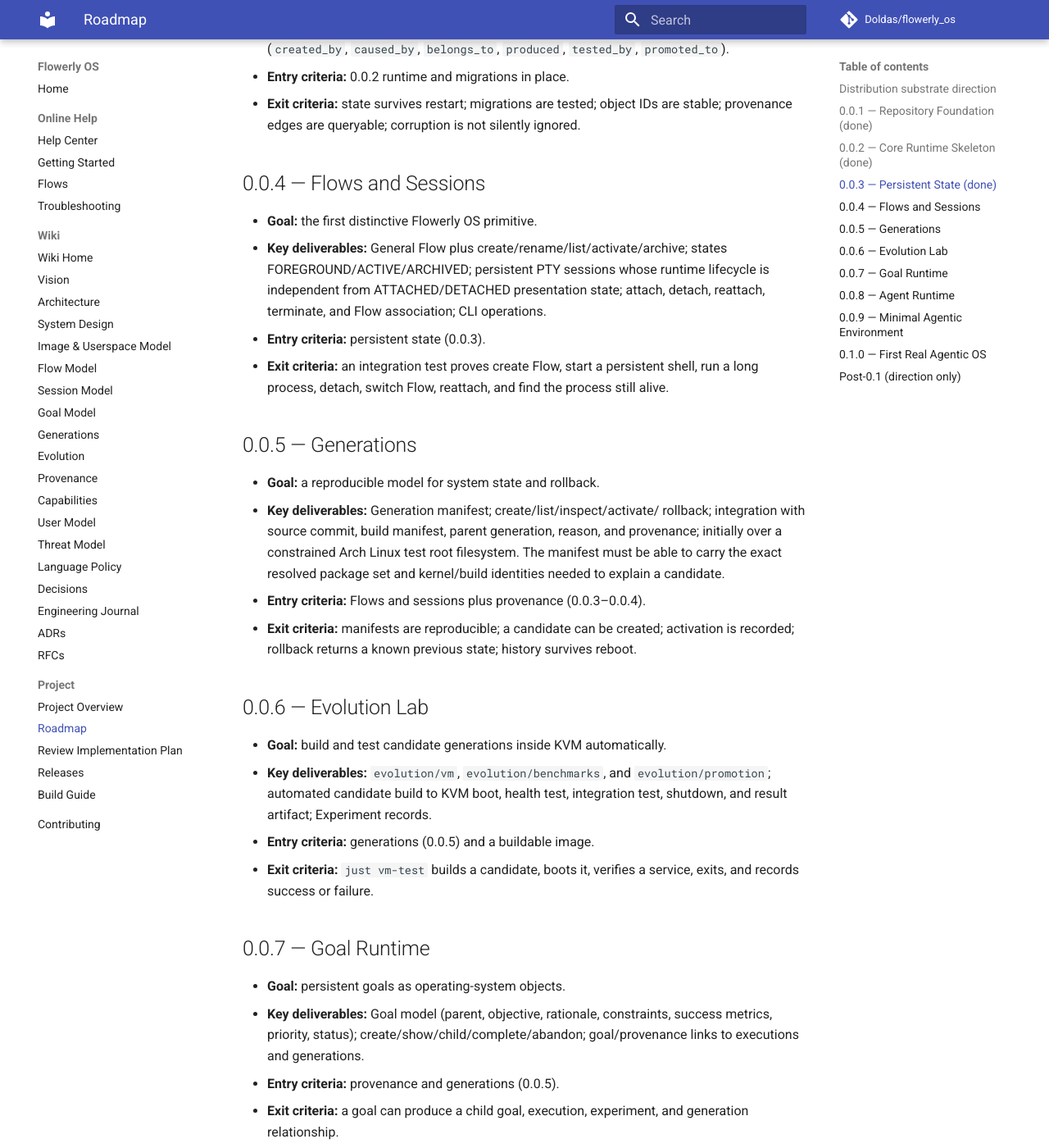
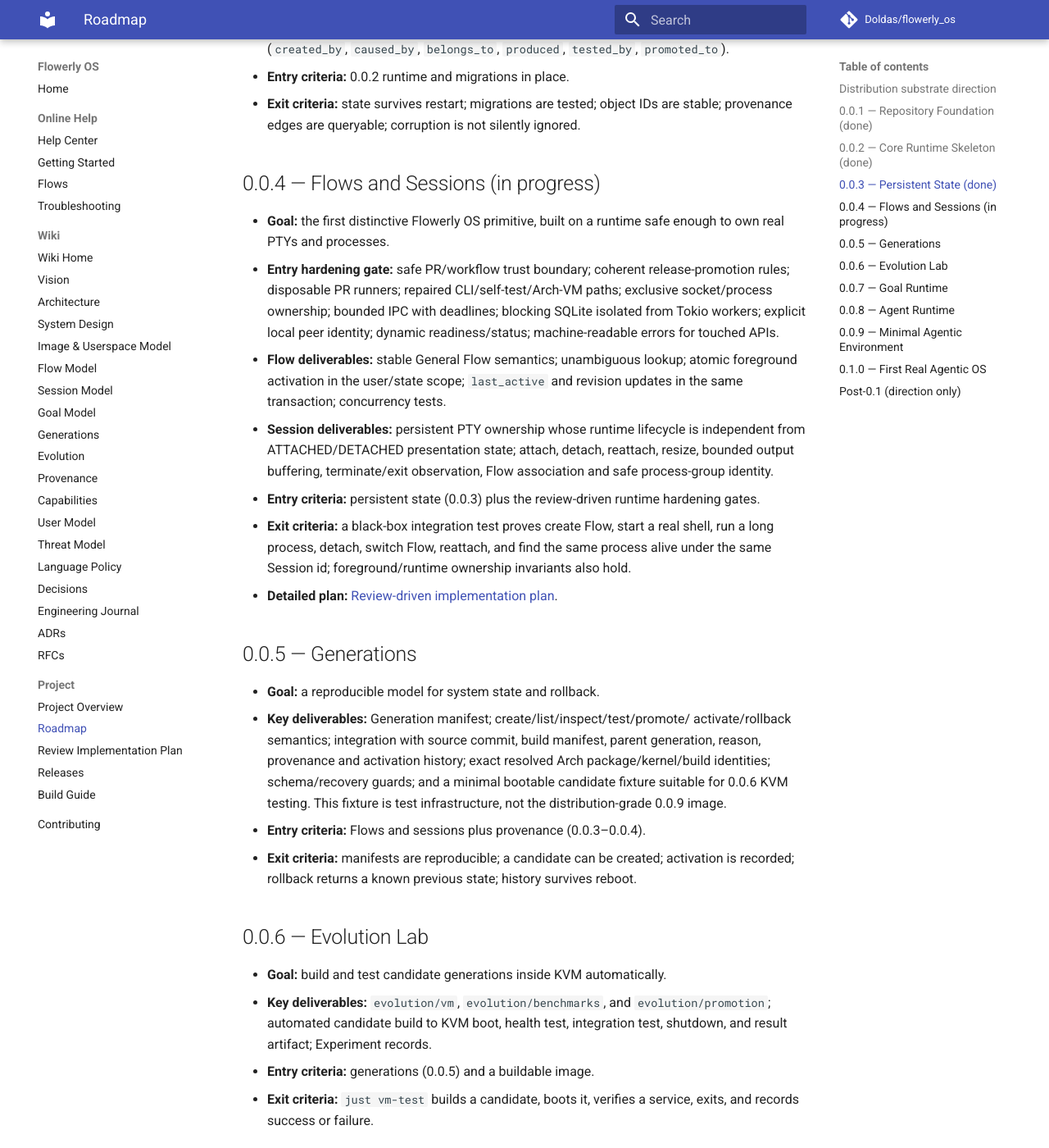
Before and after one commit to Doldas/flowerly_os, an MkDocs documentation site: the page built from docs/roadmap.md, in a window 1280 px wide and 1400 px high, scrolled down 1542 px. Shown: the whole window at 82% size. Built offline with MkDocs 1.6.1 and Material for MkDocs 9.7.7, drawn with Linux system fonts in a browser that asks for light colours; comment, search, counter and statistics services are not loaded; some of the changed text lies outside the part shown.

Commit message:
docs(roadmap): integrate review gates release by release

```diff
--- a/docs/roadmap.md
+++ b/docs/roadmap.md
@@ -68,26 +68,39 @@
   are stable; provenance edges are queryable; corruption is not silently
   ignored.
 
-## 0.0.4 — Flows and Sessions
+## 0.0.4 — Flows and Sessions (in progress)
 
-- **Goal:** the first distinctive Flowerly OS primitive.
-- **Key deliverables:** General Flow plus create/rename/list/activate/archive;
-  states FOREGROUND/ACTIVE/ARCHIVED; persistent PTY sessions whose runtime
-  lifecycle is independent from ATTACHED/DETACHED presentation state; attach,
-  detach, reattach, terminate, and Flow association; CLI operations.
-- **Entry criteria:** persistent state (0.0.3).
-- **Exit criteria:** an integration test proves create Flow, start a persistent
-  shell, run a long process, detach, switch Flow, reattach, and find the process
-  still alive.
+- **Goal:** the first distinctive Flowerly OS primitive, built on a runtime safe
+  enough to own real PTYs and processes.
+- **Entry hardening gate:** safe PR/workflow trust boundary; coherent
+  release-promotion rules; disposable PR runners; repaired CLI/self-test/Arch-VM
+  paths; exclusive socket/process ownership; bounded IPC with deadlines;
+  blocking SQLite isolated from Tokio workers; explicit local peer identity;
+  dynamic readiness/status; machine-readable errors for touched APIs.
+- **Flow deliverables:** stable General Flow semantics; unambiguous lookup;
+  atomic foreground activation in the user/state scope; `last_active` and
+  revision updates in the same transaction; concurrency tests.
+- **Session deliverables:** persistent PTY ownership whose runtime lifecycle is
+  independent from ATTACHED/DETACHED presentation state; attach, detach,
+  reattach, resize, bounded output buffering, terminate/exit observation, Flow
+  association and safe process-group identity.
+- **Entry criteria:** persistent state (0.0.3) plus the review-driven runtime
+  hardening gates.
+- **Exit criteria:** a black-box integration test proves create Flow, start a
+  real shell, run a long process, detach, switch Flow, reattach, and find the
+  same process alive under the same Session id; foreground/runtime ownership
+  invariants also hold.
+- **Detailed plan:** [Review-driven implementation plan](review-implementation-plan-2026-10-12.md).
 
 ## 0.0.5 — Generations
 
 - **Goal:** a reproducible model for system state and rollback.
-- **Key deliverables:** Generation manifest; create/list/inspect/activate/
-  rollback; integration with source commit, build manifest, parent generation,
-  reason, and provenance; initially over a constrained Arch Linux test root
-  filesystem. The manifest must be able to carry the exact resolved package
-  set and kernel/build identities needed to explain a candidate.
+- **Key deliverables:** Generation manifest; create/list/inspect/test/promote/
+  activate/rollback semantics; integration with source commit, build manifest,
+  parent generation, reason, provenance and activation history; exact resolved
+  Arch package/kernel/build identities; schema/recovery guards; and a minimal
+  bootable candidate fixture suitable for 0.0.6 KVM testing. This fixture is
+  test infrastructure, not the distribution-grade 0.0.9 image.
 - **Entry criteria:** Flows and sessions plus provenance (0.0.3–0.0.4).
 - **Exit criteria:** manifests are reproducible; a candidate can be created;
   activation is recorded; rollback returns a known previous state; history
@@ -105,10 +118,11 @@
 
 ## 0.0.7 — Goal Runtime
 
-- **Goal:** persistent goals as operating-system objects.
-- **Key deliverables:** Goal model (parent, objective, rationale, constraints,
-  success metrics, priority, status); create/show/child/complete/abandon;
-  goal/provenance links to executions and generations.
+- **Goal:** turn persistent Goals into an execution/runtime contract.
+- **Key deliverables:** legal Goal transitions, decomposition/parent-child
+  semantics, constraints, dependencies/scheduling, success evidence, and
+  Goal/provenance links to executions, experiments and generations. Basic Goal
+  persistence/CRUD already exists and is not reimplemented here.
 - **Entry criteria:** provenance and generations (0.0.5).
 - **Exit criteria:** a goal can produce a child goal, execution, experiment, and
   generation relationship.
@@ -120,15 +134,17 @@
   provider-neutral model interface; initial tools (read file, write workspace
   file, run command, query state, query goals, create child goal); every action
   produces an Execution record.
-- **Entry criteria:** goal runtime and the capability service.
+- **Entry criteria:** goal runtime, working Evolution World, authenticated IPC
+  context, real capability/delegation policy, and bounded execution.
 - **Exit criteria:** an agent can receive a goal, inspect a test project, modify
   source, run tests, record an execution, and produce a finding without losing
   provenance.
 
 ## 0.0.9 — Minimal Agentic Environment
 
-- **Goal:** a bootable Flowerly OS image, still without autonomous
-  self-modification.
+- **Goal:** a distribution-grade Flowerly OS image, still without autonomous
+  self-modification. Earlier milestones may boot minimal test fixtures; this
+  milestone turns them into an operational system image.
 - **Key deliverables:** reproducible Arch Linux root filesystem; initramfs;
   systemd; networking; users; a VM-first installable image carrying the
   Flowerly services and `agenticctl`; exact resolved Arch package manifest;
```
